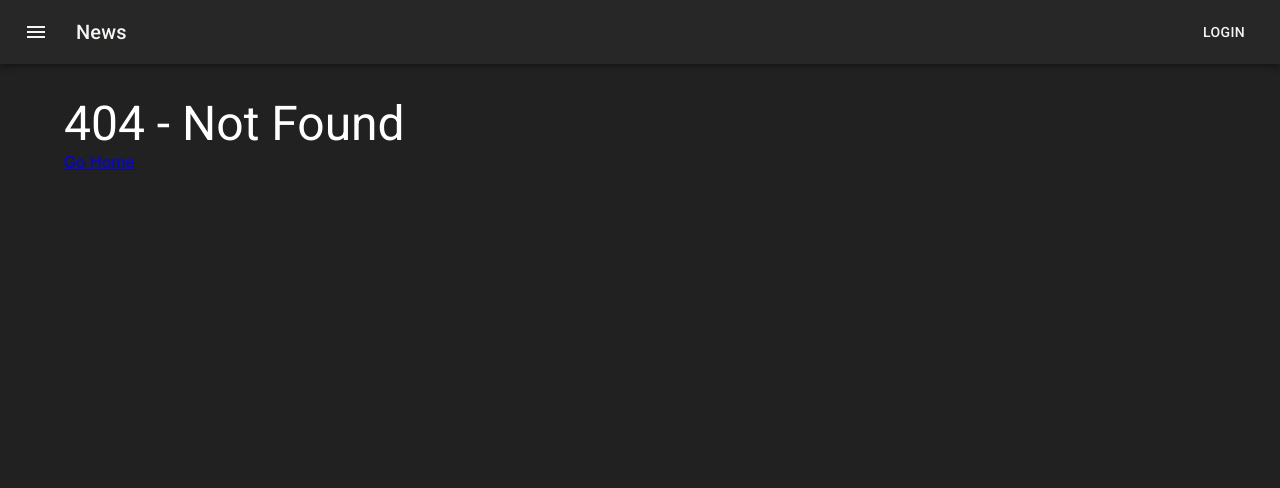
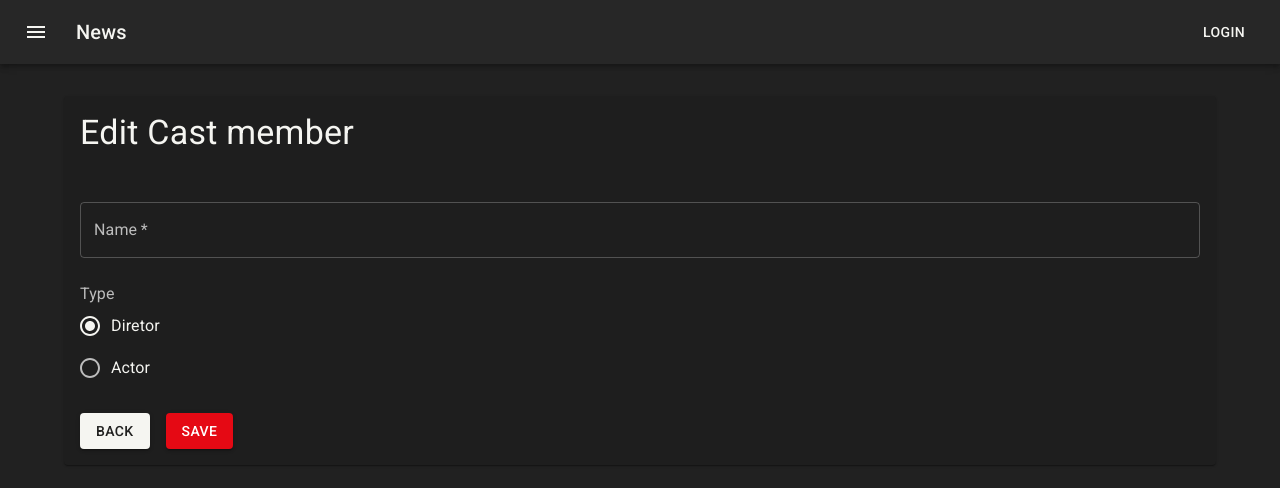
Before and after one commit to Lucassamuel97/admin-videos-react, a React (Vite) app: page /cast-members/edit/1 in a window 1280 px wide. Before the commit this address had no page. Shown: the top 488 px of the page. Built offline with nearby package versions, Linux system fonts and the light colour scheme; no server answers.

Commit message:
:sparkles: feat: Adiciona componente para edição de membros do elenco

```diff
--- a/src/App.tsx
+++ b/src/App.tsx
@@ -10,6 +10,7 @@ import { CategoryEdit } from "./features/categories/EditCategory";
 import { SnackbarProvider } from 'notistack'
 import { CastMemberList } from "./features/cast/ListCastMembers";
 import { CreateCastMember } from "./features/cast/CreateCastMembers";
+import { EditCastMember } from "./features/cast/EditCastMember";
 
 const App = () => {
   return (
@@ -34,6 +35,10 @@ const App = () => {
             {/* CastMembers */}
             <Route path="/cast-members" element={<CastMemberList />} />
             <Route path="/cast-members/create" element={<CreateCastMember/>} />
+            <Route path="/cast-members/edit/:id" element={<EditCastMember/>} />
+
+            {/* 404 */}
+
 
             <Route path="*" element={
               <Box>
--- /dev/null
+++ b/src/features/cast/EditCastMember.tsx
@@ -0,0 +1,67 @@
+import { useEffect, useState } from "react";
+import { CastMember } from "../../types/CastMembers";
+import {
+  initialState,
+  useGetCastMemberQuery,
+  useUpdateCastMemberMutation,
+} from "./CastMembersSlice";
+import { useSnackbar } from "notistack";
+import { Box } from "@mui/system";
+import { Paper, Typography } from "@mui/material";
+import { CastMemberForm } from "./components/CastMembersform";
+import { useParams } from "react-router-dom";
+
+export const EditCastMember = () => {
+  const id = useParams().id ?? "";
+  const { data: castMember, isFetching } = useGetCastMemberQuery({ id });
+  const [castMemberState, setCastMemberState] =
+    useState<CastMember>(initialState);
+
+  const [updateCastMember, status] = useUpdateCastMemberMutation();
+
+  const { enqueueSnackbar } = useSnackbar();
+
+  function handleChange(e: React.ChangeEvent<HTMLInputElement>) {
+    const { name, value } = e.target;
+    setCastMemberState({ ...castMemberState, [name]: value });
+  }
+
+  async function handleSubmit(e: React.FormEvent<HTMLFormElement>) {
+    e.preventDefault();
+    await updateCastMember(castMemberState);
+  }
+
+  useEffect(() => {
+    if (castMember) {
+      setCastMemberState(castMember.data);
+    }
+  }, [castMember]);
+
+  useEffect(() => {
+    if (status.isSuccess) {
+      enqueueSnackbar(`Cast member updated`, { variant: "success" });
+    }
+    if (status.isError) {
+      enqueueSnackbar(`Cast member not updated`, { variant: "error" });
+    }
+  }, [status, enqueueSnackbar]);
+
+  return (
+    <Box>
+      <Paper>
+        <Box p={2}>
+          <Box mb={2}>
+            <Typography variant="h4">Edit Cast member</Typography>
+          </Box>
+        </Box>
+        <CastMemberForm
+          handleSubmit={handleSubmit}
+          handleChange={handleChange}
+          castMember={castMemberState}
+          isLoading={isFetching || status.isLoading}
+          isdisabled={status.isLoading}
+        />
+      </Paper>
+    </Box>
+  );
+};
```
